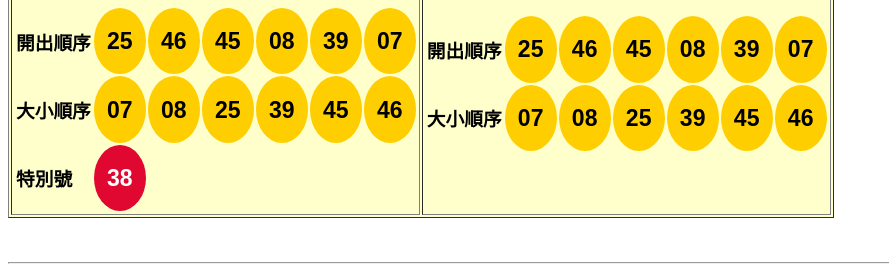
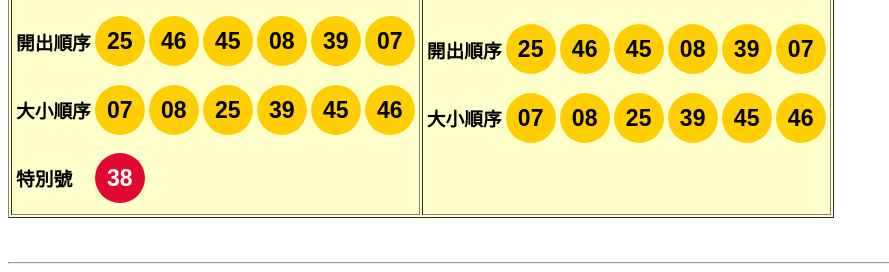
Before and after one commit to nicolesulin/HomeWork2, a plain HTML site: page index.html in a window 1280 px wide. Shown: the part 1965-2237 px from the top of the page, without its empty margins (0-889 px from the left). Drawn offline with Linux system fonts and the light colour scheme.

Commit message:
改圓形

```diff
--- a/index.html
+++ b/index.html
@@ -9,10 +9,10 @@
 
 <body>
     <br>
-        <a href="http://www.google.com/doodles/evidence-of-water-found-on-mars" target="_blank"><img src="http://www.google.com/logos/doodles/2015/evidence-of-water-found-on-mars-5652760466817024.2-hp2x.gif" alt="在火星上發現水存在的證據" width="500" align="center"></a>
-<hr>
-<iframe src="https://www.google.com/maps/embed?pb=!1m10!1m8!1m3!1d14460.932851941167!2d121.54313229999998!3d25.026158449999997!3m2!1i1024!2i768!4f13.1!5e0!3m2!1szh-TW!2stw!4v1467166952251" width="600" height="450"></iframe>
-<hr>
+    <a href="http://www.google.com/doodles/evidence-of-water-found-on-mars" target="_blank"><img src="http://www.google.com/logos/doodles/2015/evidence-of-water-found-on-mars-5652760466817024.2-hp2x.gif" alt="在火星上發現水存在的證據" width="500" align="center"></a>
+    <hr>
+    <iframe src="https://www.google.com/maps/embed?pb=!1m10!1m8!1m3!1d14460.932851941167!2d121.54313229999998!3d25.026158449999997!3m2!1i1024!2i768!4f13.1!5e0!3m2!1szh-TW!2stw!4v1467166952251" width="600" height="450"></iframe>
+    <hr>
     <br>
     <div align="center">學
         <p>HTML</p>好好玩</div>
@@ -71,27 +71,53 @@
                     <tr>
                         <td>
                             <h3>開出順序</h3></td>
-                        <td class="circle">25</td>
-                        <td class="circle">46</td>
-                        <td class="circle">45</td>
-                        <td class="circle">08</td>
-                        <td class="circle">39</td>
-                        <td class="circle">07</td>
+                        <td>
+                            <div class="circle">25</div>
+                        </td>
+                        <td>
+                            <div class="circle">46</div>
+                        </td>
+                        <td>
+                            <div class="circle">45</div>
+                        </td>
+                        <td>
+                            <div class="circle">08</div>
+                        </td>
+                        <td>
+                            <div class="circle">39</div>
+                        </td>
+                        <td>
+                            <div class="circle">07</div>
+                        </td>
+
                     </tr>
                     <tr>
                         <td>
                             <h3>大小順序</h3></td>
-                        <td class="circle">07</td>
-                        <td class="circle">08</td>
-                        <td class="circle">25</td>
-                        <td class="circle">39</td>
-                        <td class="circle">45</td>
-                        <td class="circle">46</td>
+                        <td>
+                            <div class="circle">07</div>
+                        </td>
+                        <td>
+                            <div class="circle">08</div>
+                        </td>
+                        <td>
+                            <div class="circle">25</div>
+                        </td>
+                        <td>
+                            <div class="circle">39</div>
+                        </td>
+                        <td>
+                            <div class="circle">45</div>
+                        </td>
+                        <td>
+                            <div class="circle">46</div>
+                        </td>
+
                     </tr>
                     <tr>
                         <td>
                             <h3>特別號</h3></td>
-                        <td class="circle-red">38</td>
+                        <td><div class="circle-red">38</div></td>
                     </tr>
                 </table>
             </td>
@@ -102,25 +128,51 @@
                             <p><img src="http://www.taiwanlottery.com.tw/images/intx_logo08.gif" width="100px"> 105/06/28 第105000058期 <strong> 開獎結果</strong></p>
                         </td>
                     </tr>
-                    <tr>
+                     <tr>
                         <td>
                             <h3>開出順序</h3></td>
-                        <td class="circle">25</td>
-                        <td class="circle">46</td>
-                        <td class="circle">45</td>
-                        <td class="circle">08</td>
-                        <td class="circle">39</td>
-                        <td class="circle">07</td>
+                        <td>
+                            <div class="circle">25</div>
+                        </td>
+                        <td>
+                            <div class="circle">46</div>
+                        </td>
+                        <td>
+                            <div class="circle">45</div>
+                        </td>
+                        <td>
+                            <div class="circle">08</div>
+                        </td>
+                        <td>
+                            <div class="circle">39</div>
+                        </td>
+                        <td>
+                            <div class="circle">07</div>
+                        </td>
+
                     </tr>
                     <tr>
                         <td>
                             <h3>大小順序</h3></td>
-                        <td class="circle">07</td>
-                        <td class="circle">08</td>
-                        <td class="circle">25</td>
-                        <td class="circle">39</td>
-                        <td class="circle">45</td>
-                        <td class="circle">46</td>
+                        <td>
+                            <div class="circle">07</div>
+                        </td>
+                        <td>
+                            <div class="circle">08</div>
+                        </td>
+                        <td>
+                            <div class="circle">25</div>
+                        </td>
+                        <td>
+                            <div class="circle">39</div>
+                        </td>
+                        <td>
+                            <div class="circle">45</div>
+                        </td>
+                        <td>
+                            <div class="circle">46</div>
+                        </td>
+
                     </tr>
                     <tr class="circle-blank">
 
```
